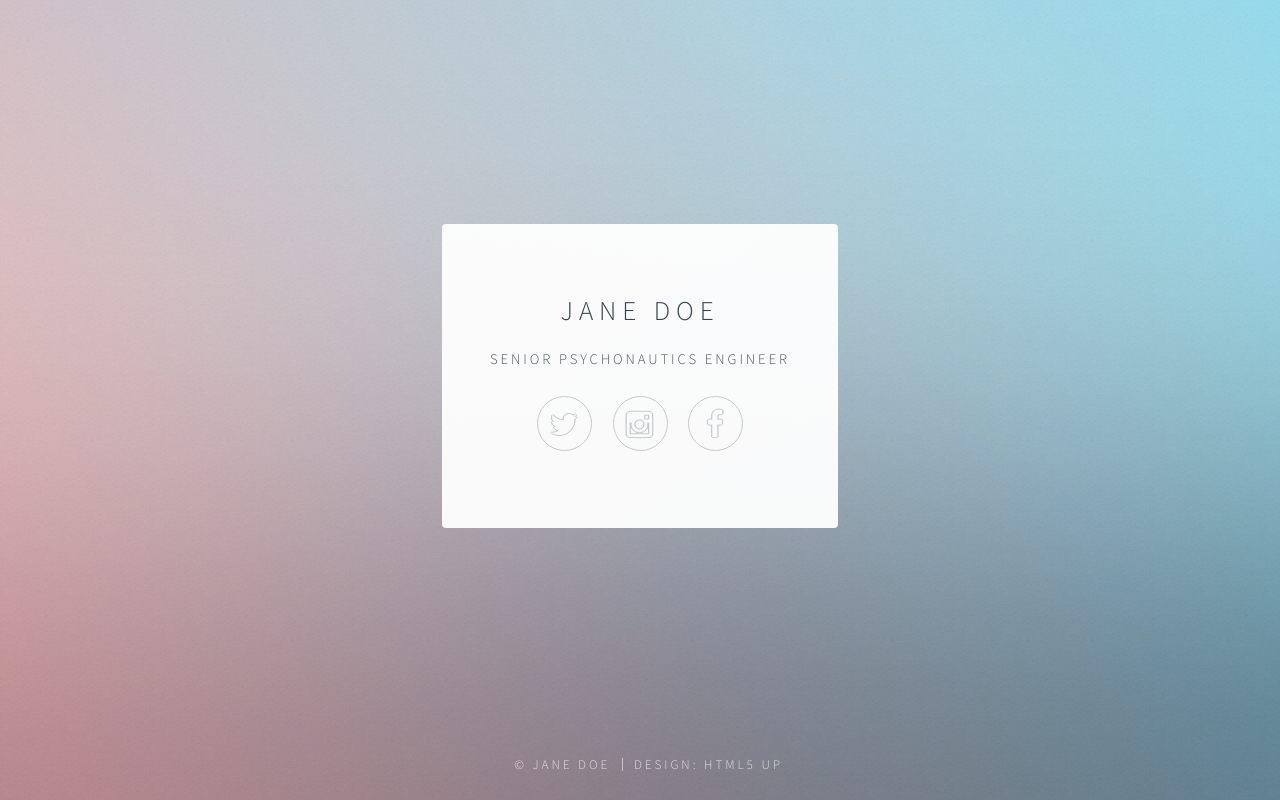
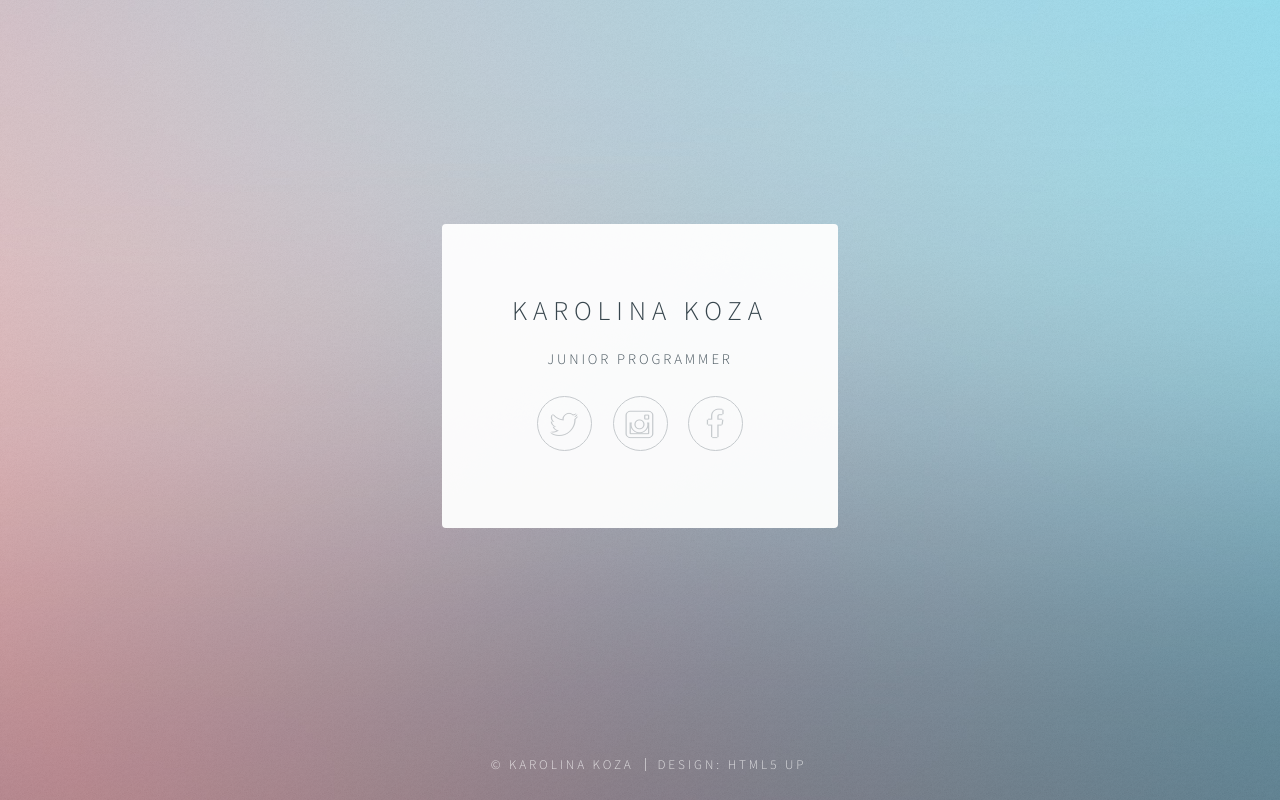
Before and after one commit to Pluszka/Name-Card, a Flask app: page / in a window 1280 px wide. Run offline with Flask 2, Linux system fonts and the light colour scheme.

Commit message:
edited details

```diff
--- a/templates/index.html
+++ b/templates/index.html
@@ -23,8 +23,8 @@
 				<!-- Main -->
 					<section id="main">
 						<header>
-							<h1>Jane Doe</h1>
-							<p>Senior Psychonautics Engineer</p>
+							<h1>Karolina Koza</h1>
+							<p>Junior Programmer</p>
 						</header>
 						<!--
 						<hr />
@@ -75,7 +75,7 @@
 				<!-- Footer -->
 					<footer id="footer">
 						<ul class="copyright">
-							<li>&copy; Jane Doe</li>
+							<li>&copy; Karolina Koza</li>
 							<li>Design: <a href="http://html5up.net">HTML5 UP</a></li>
 						</ul>
 					</footer>
```
